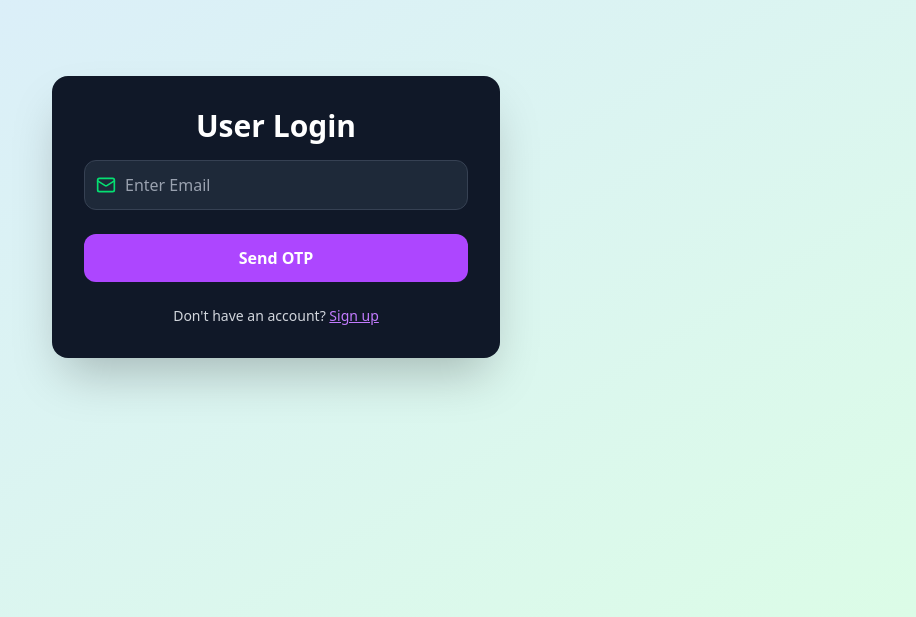
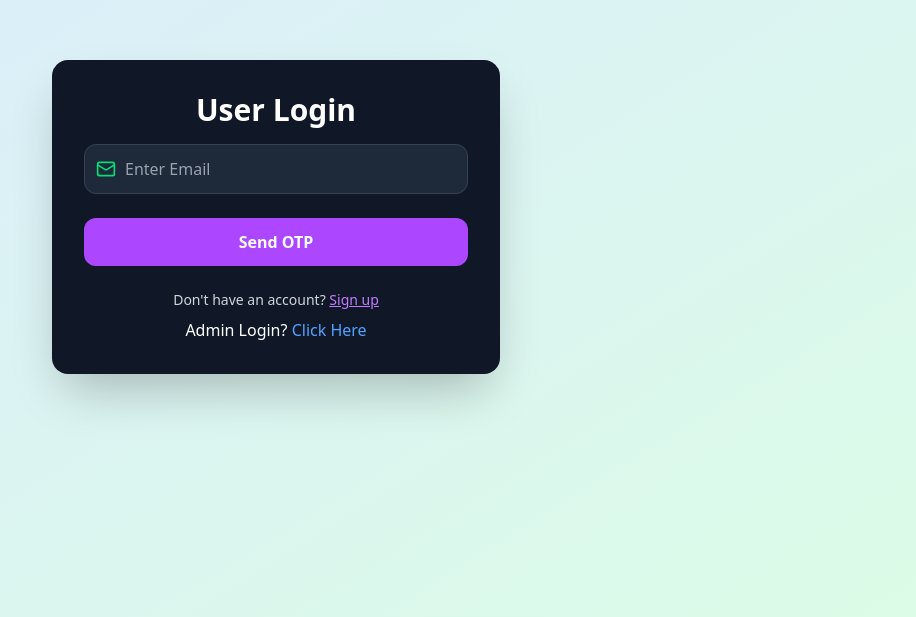
Before and after one commit to KarthikBandi75/Jobs-UserFrontend, a React (Vite) app: page /login in a window 1280 px wide. Shown: the part 183-800 px from the top of the page, without its empty margins (364-1280 px from the left). Built offline with nearby package versions, Linux system fonts and the light colour scheme.

Commit message:
Update Login.jsx

```diff
--- a/src/Pages/Login.jsx
+++ b/src/Pages/Login.jsx
@@ -77,6 +77,18 @@
             Sign up
           </Link>
         </p>
+
+        <div className="mt-2 text-center">
+                    <p>
+                        Admin Login?{" "}
+                        <span
+                            className="text-blue-400 cursor-pointer hover:underline"
+
+                        >
+<a href="https://jobs-admin-employee-frontend.vercel.app/login" >Click Here</a>
+                        </span>
+                    </p>
+                </div>
       </motion.div>
     </div>
   );
```
